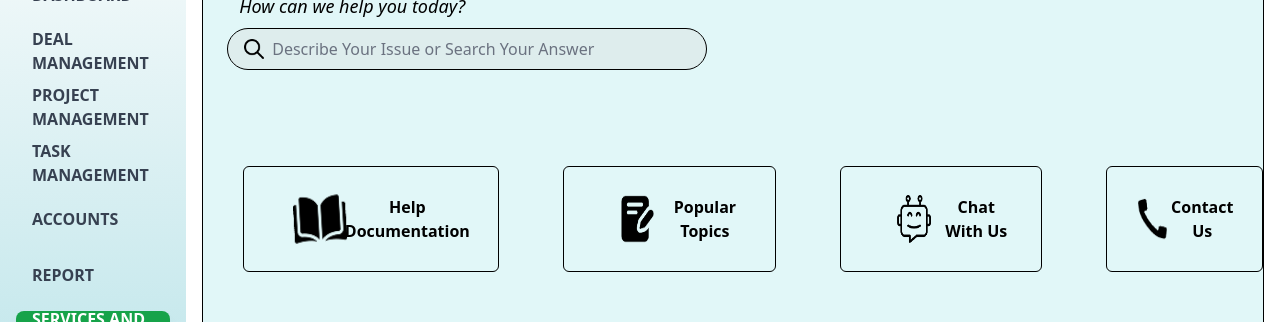
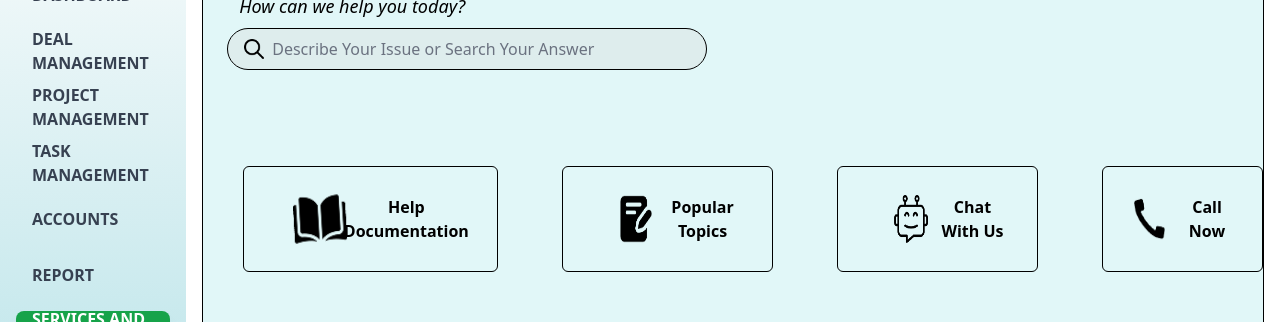
Before and after one commit to Raktim-Koner/customer-relationship-management, a React (Create React App) app: page /services in a window 1280 px wide. Shown: the part 201-523 px from the top of the page. Built offline with nearby package versions, Linux system fonts and the light colour scheme.

Commit message:
Service contact updated

```diff
--- a/src/Components/ServicesPage/ServiceContact.js
+++ b/src/Components/ServicesPage/ServiceContact.js
@@ -1,11 +1,19 @@
 import React from 'react'
-import ContactLogo from './ContactLogo';
+import ContactLogo from './ContactLogo'
+
+
 const ServiceContact = () => {
   return (
-    <div>
-      <button className=" ml-16 mt-24 mr-15 bg-[#E1F7F8] border rounded-md px-7 py-7 flex items-center  hover:shadow-md transition duration-200 text-black font-semibold square border-black  ">
-        <ContactLogo />
-        Contact Us </button>
+    <div className="flex gap-8 ml-16 mt-24">
+
+      {/* Call Now Button */}
+      <a href="tel:+919330122470">
+        <button className="bg-[#E1F7F8] border rounded-md px-7 py-7 flex items-center hover:shadow-md transition duration-200 text-black font-semibold border-black">
+          <ContactLogo />
+          <span className="ml-3">Call Now</span>
+        </button>
+      </a>
+
     </div>
   )
 }
```
